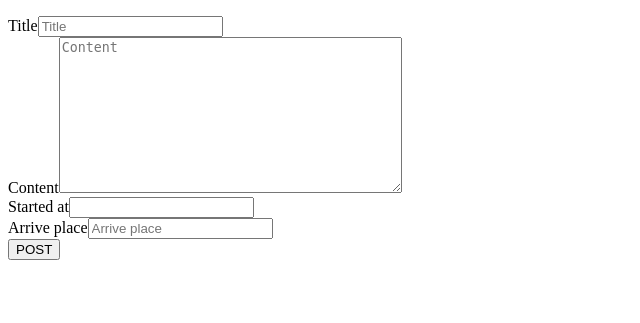
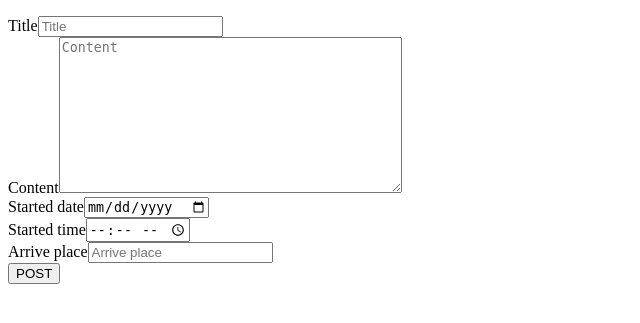
Before and after one commit to Parkyuchan/Multi, a Django app: page /post/create_post/ in a window 1280 px wide. Shown: the part 72-395 px from the top of the page, without its empty margins (0-640 px from the left). Run offline with Django 4.2, Linux system fonts and the light colour scheme; parts of the project's set-up code (start-up, migrations or seed data) failed here and were passed over; some libraries are stand-ins or nearby versions.

Commit message:
날짜 입력

```diff
--- a/Multi/Multi/settings.py
+++ b/Multi/Multi/settings.py
@@ -30,7 +30,6 @@ CSRF_TRUSTED_ORIGINS = ['http://localhost:8000', 'http://127.0.0.1:8000',]
 AUTH_USER_MODEL = 'accounts.User'
 AUTHENTICATION_BACKENDS = ['django.contrib.auth.backends.ModelBackend',]
 INSTALLED_APPS = [
-    'channels',
     'django.contrib.admin',
     'django.contrib.auth',
     'django.contrib.contenttypes',
@@ -74,7 +73,8 @@ TEMPLATES = [
         },
     },
 ]
-
+DATE_INPUT_FORMATS = ['%d-%m-%Y']
+TIME_INPUT_FORMATS = ['%s:%i:%H']
 WSGI_APPLICATION = 'Multi.wsgi.application'
 
 # Database
--- a/Multi/post/forms.py
+++ b/Multi/post/forms.py
@@ -1,7 +1,18 @@
 from django import forms
 from .models import Post
+
+class DateInput(forms.DateInput):
+    input_type = 'date'
+
+class TimeInput(forms.TimeInput):
+    input_type = 'time'
+
 
 class PostForm(forms.ModelForm):
     class Meta:
         model = Post
-        fields = ['title', 'content', 'started_at', 'arrive_place']
+        fields = ['title', 'content', 'started_date', 'started_time', 'arrive_place']
+        widgets = {
+            'started_date' : DateInput(),
+            'started_time' : TimeInput()
+        }
--- a/Multi/post/models.py
+++ b/Multi/post/models.py
@@ -8,7 +8,8 @@ class Post(models.Model):
     created_at = models.DateTimeField(auto_now_add=True)
     updated_at = models.DateTimeField(auto_now=True)
 
-    started_at = models.TimeField(blank=True)
+    started_date = models.DateField(blank=True, null=True)
+    started_time = models.TimeField(blank=True, null=True)
     arrive_place = models.CharField(max_length=30)
 
     ending = models.BooleanField(default=False, blank = True)
--- a/Multi/post/templates/post/post_detail.html
+++ b/Multi/post/templates/post/post_detail.html
@@ -21,7 +21,8 @@
     <!--Post Content-->
     <div class="card-body">
         <small>작성일 : {{post.created_at | date:'y.m.d'}}</small>
-        <p>출발 날짜 : {{post.started_at | date:'h.m.s'}}</p>
+        <p>출발 날짜 : {{post.started_date | date:'Y년 m월 d일'}}</p>
+        <p>출발 시간 : {{post.started_time | date:'H시 i분'}}</p>
         <p>목적지 : {{post.arrive_place}}</p>
         <p>내용 : {{post.content}}</p>
         <p>작성자 : {{post.user.username}}</p>
--- a/Multi/post/templates/post/post_list.html
+++ b/Multi/post/templates/post/post_list.html
@@ -24,6 +24,3 @@
 </div>
 {% endfor %}      <!--for문 끝-->
 {% endif %}
-
-
-{% include 'post/post_search.html' %}
--- a/Multi/post/urls.py
+++ b/Multi/post/urls.py
@@ -9,7 +9,6 @@ urlpatterns = [
     path('create_post/', views.createPost),
     path('<int:pk>/update_post/', views.postUpdate),
     path('<int:pk>/delete_post/', views.delete_post),
-    path('<str:q>/search/', views.PostSearch.as_view()),
     path('<int:post_pk>/<int:user_pk>/follow/', views.follow, name='follow'),
     path('<int:pk>/end/', views.ending, name='ending'),
     path('<int:pk>/mypost/', views.mypost, name='mypost'),
--- a/Multi/post/views.py
+++ b/Multi/post/views.py
@@ -2,7 +2,6 @@ from django.shortcuts import render, redirect, get_object_or_404
 from django.views.generic import ListView, DetailView
 from .models import Post
 from django.core.exceptions import PermissionDenied
-from django.db.models import Q
 from .forms import PostForm
 from django.contrib.auth import get_user_model
 from django.contrib.auth.decorators import login_required
@@ -14,21 +13,20 @@ class PostList(ListView):
 
 class PostDetail(DetailView):
     model = Post
-
-
-
 def createPost(request):
     if request.method == 'POST':
         title = request.POST['title']
         content = request.POST['content']
         user = request.user
-        started_at = request.POST['started_at']
+        started_date = request.POST['started_date']
+        started_time = request.POST['started_time']
         arrive_place = request.POST['arrive_place']
         post = Post(
             title=title,
             content=content,
             user=user,
-            started_at=started_at,
+            started_date=started_date,
+            started_time=started_time,
             arrive_place=arrive_place
         )
         post.save()
@@ -47,7 +45,8 @@ def postUpdate(request, pk):
     if request.method == "POST" and request.user.is_authenticated and request.user == post.user :
         post.title = request.POST['title']
         post.content = request.POST['content']
-        post.started_at = request.POST['started_at']
+        post.started_date = request.POST['started_date']
+        post.started_time = request.POST['started_time']
         post.arrive_place = request.POST['arrive_place']
         post.save()
         return redirect('/post/')
@@ -64,23 +63,6 @@ def delete_post(request, pk):
         return redirect('/post')
     else:
         raise PermissionDenied
-
-class PostSearch(PostList):
-    paginate_by = None
-
-    def get_queryset(self):
-        q = self.kwargs['q']
-        post_list = Post.objects.filter(
-            Q(title__contains=q)
-        ).distinct()
-        return post_list
-
-    def get_context_data(self, **kwargs):
-        context = super(PostSearch, self).get_context_data()
-        q = self.kwargs['q']
-        context['search_info'] = f'Search: {q} ({self.get_queryset().count()})'
-
-        return context
 
 @login_required
 def follow(request, post_pk, user_pk):
@@ -102,8 +84,8 @@ def follow(request, post_pk, user_pk):
     return redirect('/post/')
 
 
-def ending(request, post_pk):
-    post = Post.objects.get(id=post_pk)
+def ending(request, pk):
+    post = Post.objects.get(id=pk)
     post.ending = True
 
     post.save()
```
Also changed, not shown: Multi/post/migrations/0017_remove_post_started_at_post_started_date_and_more.py (added), Multi/post/templates/post/post_search.html (deleted).
